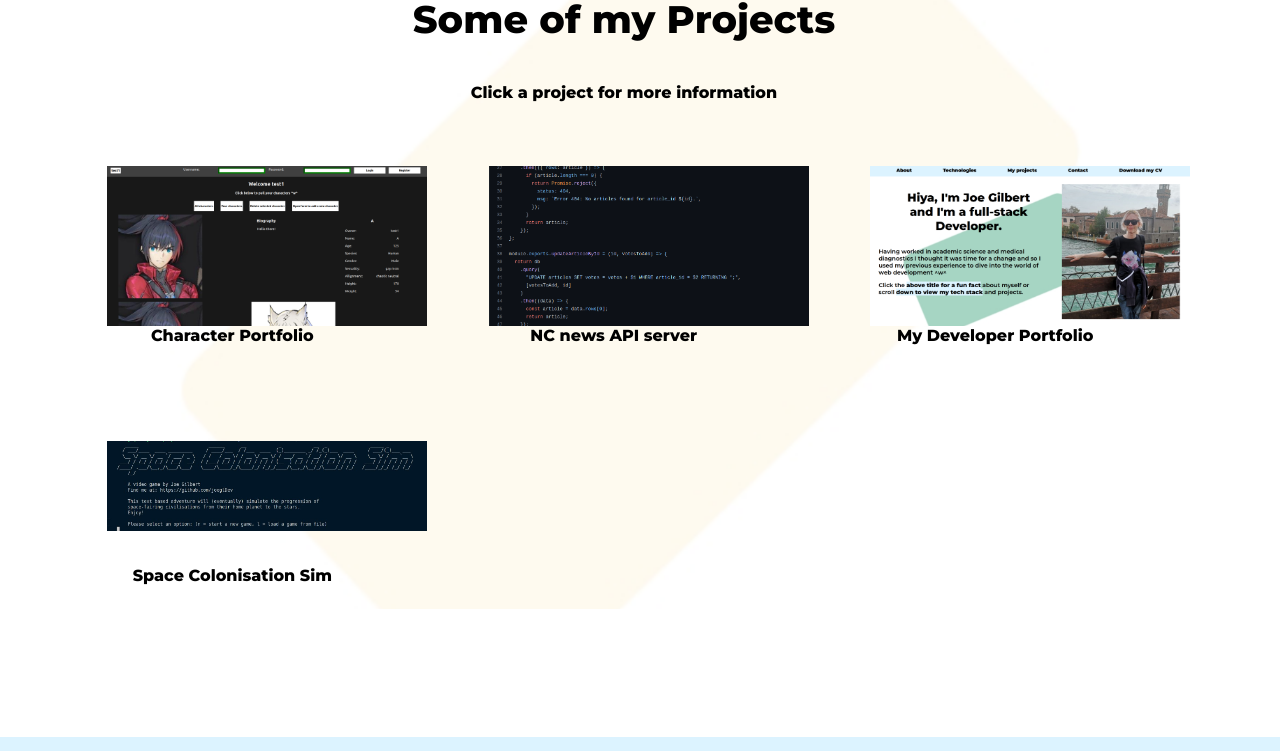
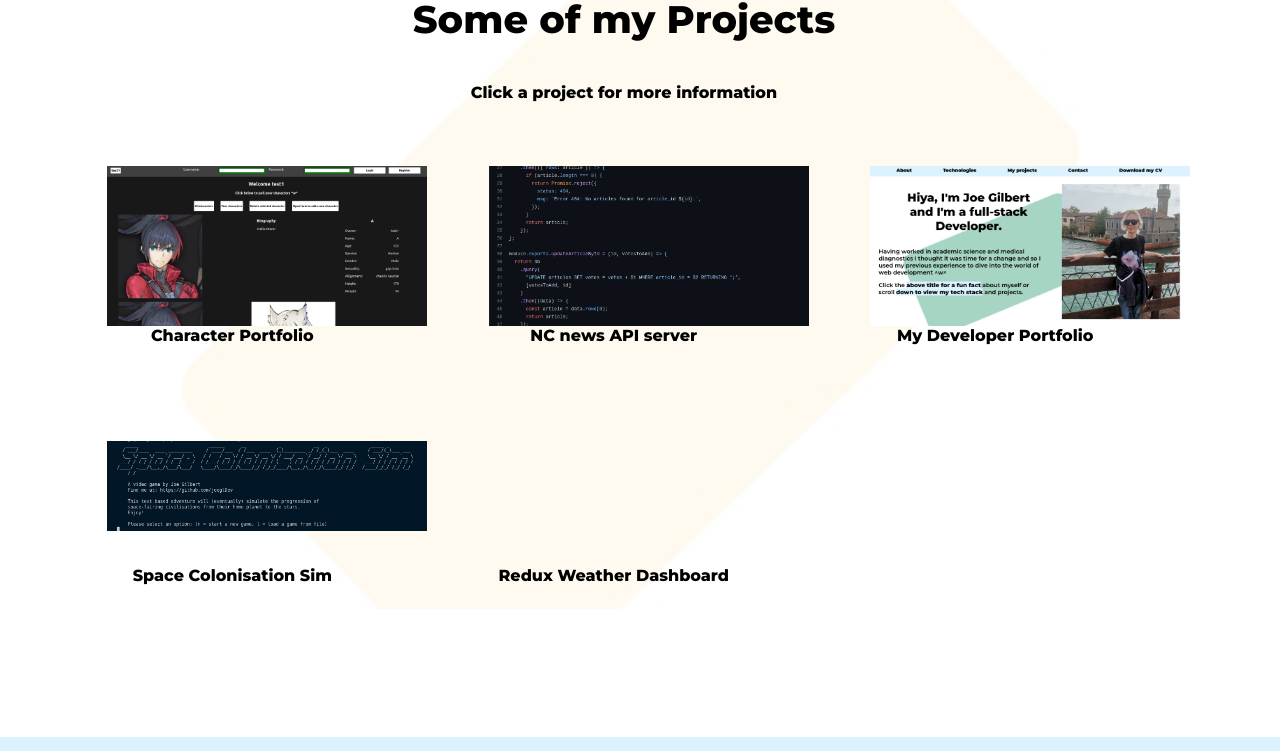
Before and after one commit to joeglDev/Developer-Portfolio-Joe-Gilbert, a Vue app in the folder vue-project/: page / in a window 1280 px wide. Shown: the part 1468-2219 px from the top of the page. Built offline with nearby package versions, Linux system fonts and the light colour scheme.

Commit message:
data.ta: updated for redux project

```diff
--- a/vue-project/data.ts
+++ b/vue-project/data.ts
@@ -35,7 +35,7 @@ export const techStackArr: techStackObject[] = [
     name: "React-Redux / Redux Tookit",
     type: `front`,
     logoURL:
-      "https://commons.wikimedia.org/wiki/File:Redux.png",
+      "https://upload.wikimedia.org/wikipedia/commons/4/49/Redux.png",
   },
   {
     name: "Vue",
@@ -149,6 +149,16 @@ export const projectsArr: projectObject[] = [
       "A text-based adventure game which models intelligent life's exploration of the cosmos. This game is coded in C# and was created to learn more about coding in C# and using Object Oriented Programming.",
     imageClass: "spaceGame",
   },
+  {
+    name: "Redux Weather Dashboard",
+    stack: ["TypeScript", "React", "React-Redux / Redux Tookit", "CSS"],
+    status: "Work In Progress",
+    codeURL: "https://github.com/joeglDev/redux-weather-app",
+    liveURL: "",
+    description:
+      "A dashboard showing the weather forecast for a selected location. Built using React Redux in order to assign dynamic states to a centralised store. This app improves upon one of my first coding projects by replacing vanilla JS HTML with a React Redux solution.",
+    imageClass: "weather",
+  },
 ];
 
 /*
```
